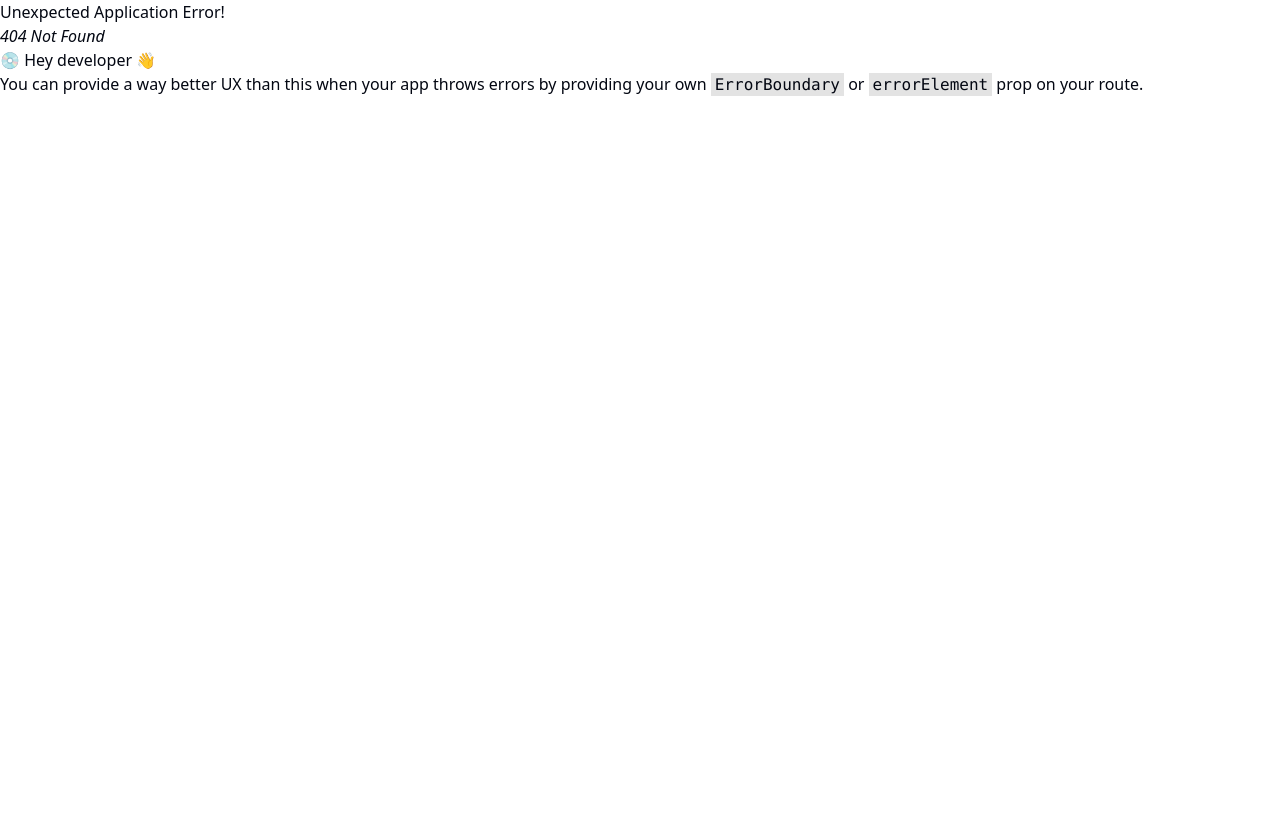
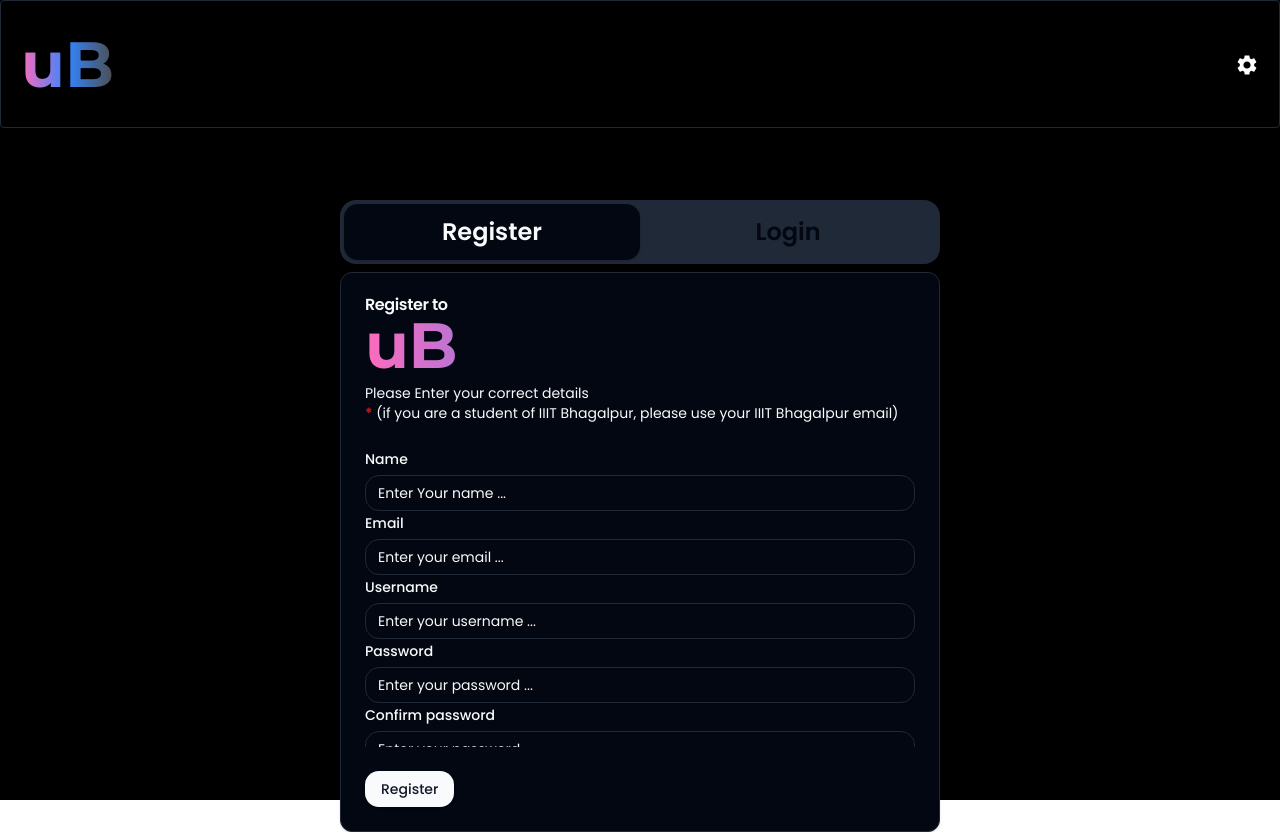
Before and after one commit to raiashpanda007/UniBLOGic, a React (Vite) app in the folder frontend/: page /join_us in a window 1280 px wide. Before the commit this address had no page. Before the commit the page ends 800 px from the top, so only its background shows below. Built offline with nearby package versions, Linux system fonts and the light colour scheme.

Commit message:
Complete user registeration frontend

```diff
--- a/frontend/package.json
+++ b/frontend/package.json
@@ -16,7 +16,9 @@
     "@mui/material": "^6.1.4",
     "@radix-ui/react-dropdown-menu": "^2.1.2",
     "@radix-ui/react-icons": "^1.3.0",
+    "@radix-ui/react-label": "^2.1.0",
     "@radix-ui/react-popover": "^1.1.2",
+    "@radix-ui/react-scroll-area": "^1.2.0",
     "@radix-ui/react-slot": "^1.1.0",
     "@radix-ui/react-tabs": "^1.1.1",
     "@radix-ui/react-tooltip": "^1.1.3",
--- /dev/null
+++ b/frontend/src/Components/Cards/Join_Card.tsx
@@ -0,0 +1,111 @@
+import { Button } from "@/components/ui/button";
+import { Logo } from "../Components";
+import { ScrollArea } from "@/components/ui/scroll-area";
+import {
+  Card,
+  CardContent,
+  CardDescription,
+  CardFooter,
+  CardHeader,
+  CardTitle,
+} from "@/components/ui/card";
+import { Input } from "@/components/ui/input";
+import { Label } from "@/components/ui/label";
+import { Tabs, TabsContent, TabsList, TabsTrigger } from "@/components/ui/tabs";
+
+export default function Join_Card() {
+  return (
+    <Tabs defaultValue="register" className="w-[600px] h-1/2  font-poppins">
+      <TabsList className="grid w-full grid-cols-2 dark:bg-gray-800 h-16 bg-gray-100">
+        <TabsTrigger value="register" className="text-2xl font-semibold h-full">
+          Register
+        </TabsTrigger>
+        <TabsTrigger value="login" className="text-2xl font-semibold h-full">
+          {" "}
+          Login
+        </TabsTrigger>
+      </TabsList>
+
+      {/* Ensure the value matches exactly with the trigger */}
+      <TabsContent value="register">
+        <Card>
+          <CardHeader>
+            <CardTitle>
+              Register to <Logo label="uB" />
+            </CardTitle>
+            <CardDescription>
+              <p>
+                Please Enter your correct details <br />{" "}
+                <strong className="text-red-700">*</strong> (if you are a
+                student of IIIT Bhagalpur, please use your IIIT Bhagalpur email)
+              </p>
+            </CardDescription>
+          </CardHeader>
+          <CardContent className="space-y-2">
+            <ScrollArea className="h-[300px]">
+              <div className="space-y-1">
+                <Label htmlFor="name">Name</Label>
+                <Input id="name" placeholder="Enter Your name ..." />
+              </div>
+              <div className="space-y-1">
+                <Label htmlFor="email">Email</Label>
+                <Input
+                  id="email"
+                  type="email"
+                  placeholder="Enter your email ..."
+                />
+              </div>
+              <div className="space-y-1">
+                <Label htmlFor="username">Username</Label>
+                <Input id="username" placeholder="Enter your username ..." />
+              </div>
+              <div className="space-y-1">
+                <Label htmlFor="password">Password</Label>
+                <Input
+                  id="password"
+                  type="password"
+                  placeholder="Enter your password ..."
+                />
+              </div>
+              <div className="space-y-1">
+                <Label htmlFor="confirm_password">Confirm password</Label>
+                <Input
+                  id="confirm_password"
+                  type="password"
+                  placeholder="Enter your password ..."
+                />
+              </div>
+            </ScrollArea>
+          </CardContent>
+          <CardFooter>
+            <Button>Register</Button>
+          </CardFooter>
+        </Card>
+      </TabsContent>
+
+      <TabsContent value="login">
+        <Card>
+          <CardHeader>
+            <CardTitle>Login to <Logo label="uB" /></CardTitle>
+            <CardDescription>
+              Login start vibing with your community
+            </CardDescription>
+          </CardHeader>
+          <CardContent className="space-y-2">
+            <div className="space-y-1">
+              <Label htmlFor="username">Username</Label>
+              <Input id="username" />
+            </div>
+            <div className="space-y-1">
+              <Label htmlFor="login_password">Password</Label>
+              <Input id="login_password" type="password" />
+            </div>
+          </CardContent>
+          <CardFooter>
+            <Button>Login</Button>
+          </CardFooter>
+        </Card>
+      </TabsContent>
+    </Tabs>
+  );
+}
--- a/frontend/src/Components/Cards/LoginCards.tsx
+++ /dev/null
@@ -1 +0,0 @@
-import { Tabs, TabsContent, TabsList, TabsTrigger } from "@/components/ui/tabs"
--- a/frontend/src/Components/Header/header.tsx
+++ b/frontend/src/Components/Header/header.tsx
@@ -24,7 +24,9 @@
         <TooltipTrigger>
           <DropDown_settings />
         </TooltipTrigger>
-    <TooltipContent>
+        <TooltipContent
+          className={`border border-gray-600 bg-gray-800 text-white dark:bg-white dark:text-black font-semibold rounded-md p-2 shadow-md ${mode}`}
+        >
           <p>Settings</p>
         </TooltipContent>
       </Tooltip>
--- a/frontend/src/Components/Logo/Logo.tsx
+++ b/frontend/src/Components/Logo/Logo.tsx
@@ -9,7 +9,7 @@
   const mode = useSelector((state: RootState) => state.theme.mode);
 
   return (
-    <h1 className={mode === 'dark'
+    <h1 className={mode === 'light'
       ? `text-[4em] font-bold font-montserrat bg-gradient-to-r from-[#1a75ff] via-[#ff66b3] to-[#ff4d94] bg-clip-text text-transparent`
       : `text-[4em] font-bold font-montserrat bg-gradient-to-r from-[#ff6bbd] via-[#3385ff] to-[#4d4d4d] bg-clip-text text-transparent webkit-text-clip`}>
       {label}
--- a/frontend/src/Screens/Register.tsx
+++ b/frontend/src/Screens/Register.tsx
@@ -1,11 +1,11 @@
 import { useSelector } from 'react-redux'
 import type { RootState } from '@/Store/Store'
-
+import Join_Card from '@/Components/Cards/Join_Card'
 function Register() {
   const mode = useSelector((state: RootState) => state.theme.mode)
   return (
     <div className={`${mode} h-screen w-screen dark:bg-black flex justify-center items-center`}>
-
+      <Join_Card />
     </div>
   )
 }
--- /dev/null
+++ b/frontend/src/components/ui/input.tsx
@@ -0,0 +1,25 @@
+import * as React from "react"
+
+import { cn } from "@/lib/utils"
+
+export interface InputProps
+  extends React.InputHTMLAttributes<HTMLInputElement> {}
+
+const Input = React.forwardRef<HTMLInputElement, InputProps>(
+  ({ className, type, ...props }, ref) => {
+    return (
+      <input
+        type={type}
+        className={cn(
+          "flex h-9 w-full rounded-md border border-input bg-transparent px-3 py-1 text-sm shadow-sm transition-colors file:border-0 file:bg-transparent file:text-sm file:font-medium file:text-foreground placeholder:text-muted-foreground focus-visible:outline-none focus-visible:ring-1 focus-visible:ring-ring disabled:cursor-not-allowed disabled:opacity-50",
+          className
+        )}
+        ref={ref}
+        {...props}
+      />
+    )
+  }
+)
+Input.displayName = "Input"
+
+export { Input }
--- /dev/null
+++ b/frontend/src/components/ui/label.tsx
@@ -0,0 +1,24 @@
+import * as React from "react"
+import * as LabelPrimitive from "@radix-ui/react-label"
+import { cva, type VariantProps } from "class-variance-authority"
+
+import { cn } from "@/lib/utils"
+
+const labelVariants = cva(
+  "text-sm font-medium leading-none peer-disabled:cursor-not-allowed peer-disabled:opacity-70"
+)
+
+const Label = React.forwardRef<
+  React.ElementRef<typeof LabelPrimitive.Root>,
+  React.ComponentPropsWithoutRef<typeof LabelPrimitive.Root> &
+    VariantProps<typeof labelVariants>
+>(({ className, ...props }, ref) => (
+  <LabelPrimitive.Root
+    ref={ref}
+    className={cn(labelVariants(), className)}
+    {...props}
+  />
+))
+Label.displayName = LabelPrimitive.Root.displayName
+
+export { Label }
--- /dev/null
+++ b/frontend/src/components/ui/scroll-area.tsx
@@ -0,0 +1,46 @@
+import * as React from "react"
+import * as ScrollAreaPrimitive from "@radix-ui/react-scroll-area"
+
+import { cn } from "@/lib/utils"
+
+const ScrollArea = React.forwardRef<
+  React.ElementRef<typeof ScrollAreaPrimitive.Root>,
+  React.ComponentPropsWithoutRef<typeof ScrollAreaPrimitive.Root>
+>(({ className, children, ...props }, ref) => (
+  <ScrollAreaPrimitive.Root
+    ref={ref}
+    className={cn("relative overflow-hidden", className)}
+    {...props}
+  >
+    <ScrollAreaPrimitive.Viewport className="h-full w-full rounded-[inherit]">
+      {children}
+    </ScrollAreaPrimitive.Viewport>
+    <ScrollBar />
+    <ScrollAreaPrimitive.Corner />
+  </ScrollAreaPrimitive.Root>
+))
+ScrollArea.displayName = ScrollAreaPrimitive.Root.displayName
+
+const ScrollBar = React.forwardRef<
+  React.ElementRef<typeof ScrollAreaPrimitive.ScrollAreaScrollbar>,
+  React.ComponentPropsWithoutRef<typeof ScrollAreaPrimitive.ScrollAreaScrollbar>
+>(({ className, orientation = "vertical", ...props }, ref) => (
+  <ScrollAreaPrimitive.ScrollAreaScrollbar
+    ref={ref}
+    orientation={orientation}
+    className={cn(
+      "flex touch-none select-none transition-colors",
+      orientation === "vertical" &&
+        "h-full w-2.5 border-l border-l-transparent p-[1px]",
+      orientation === "horizontal" &&
+        "h-2.5 flex-col border-t border-t-transparent p-[1px]",
+      className
+    )}
+    {...props}
+  >
+    <ScrollAreaPrimitive.ScrollAreaThumb className="relative flex-1 rounded-full bg-border" />
+  </ScrollAreaPrimitive.ScrollAreaScrollbar>
+))
+ScrollBar.displayName = ScrollAreaPrimitive.ScrollAreaScrollbar.displayName
+
+export { ScrollArea, ScrollBar }
--- a/frontend/src/main.tsx
+++ b/frontend/src/main.tsx
@@ -15,7 +15,7 @@
 const routes = createBrowserRouter(
   createRoutesFromElements(<Route path="/" element={<App />}>
     <Route path="" element={<Landing />} />
-    <Route path="register" element={<Register />} />
+    <Route path="join_us" element={<Register />} />
   </Route>)
 );
 
```
Also changed, not shown: 1 other file (tests, documents, lock files or other folders). Lines whose indentation alone changed are shown as unchanged.
